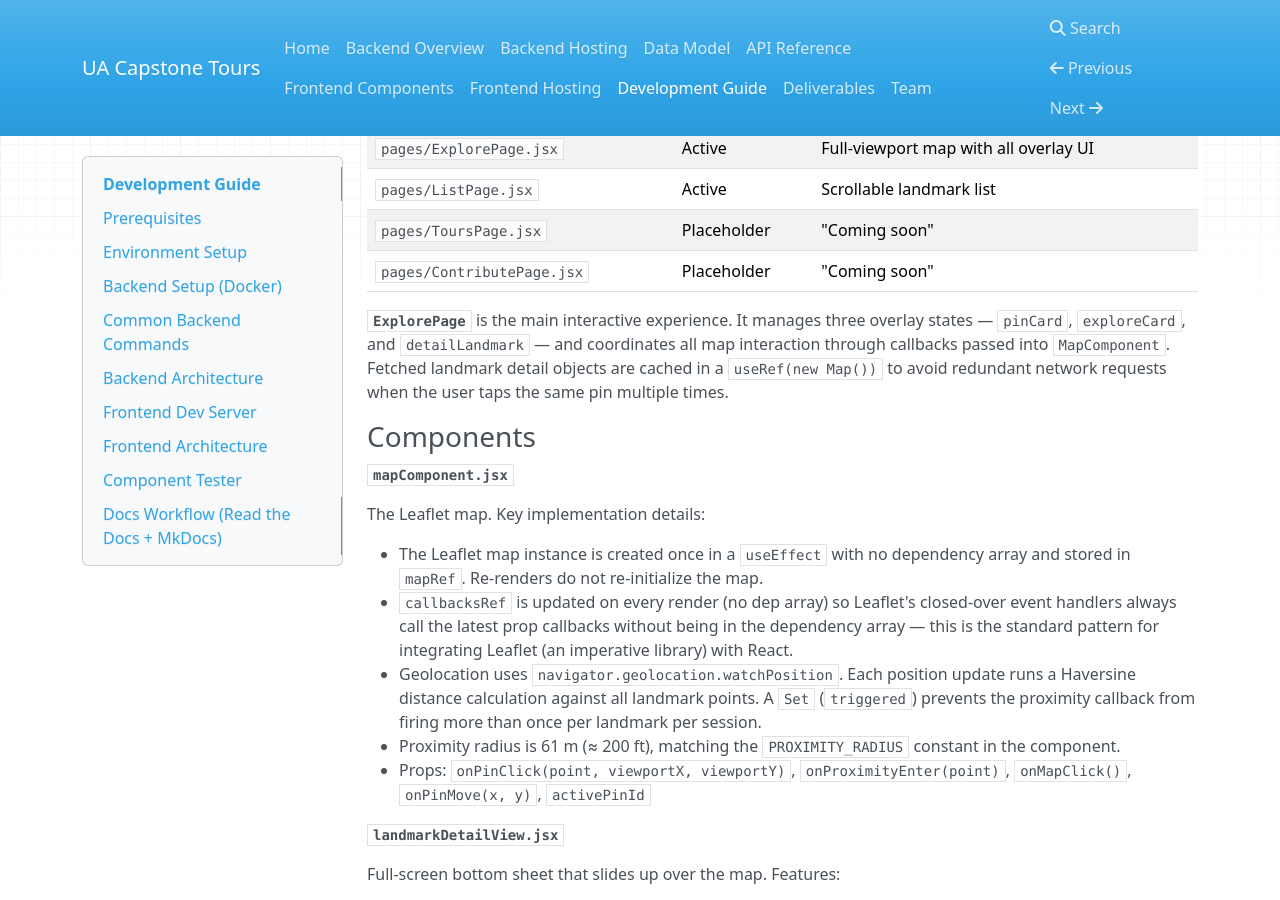
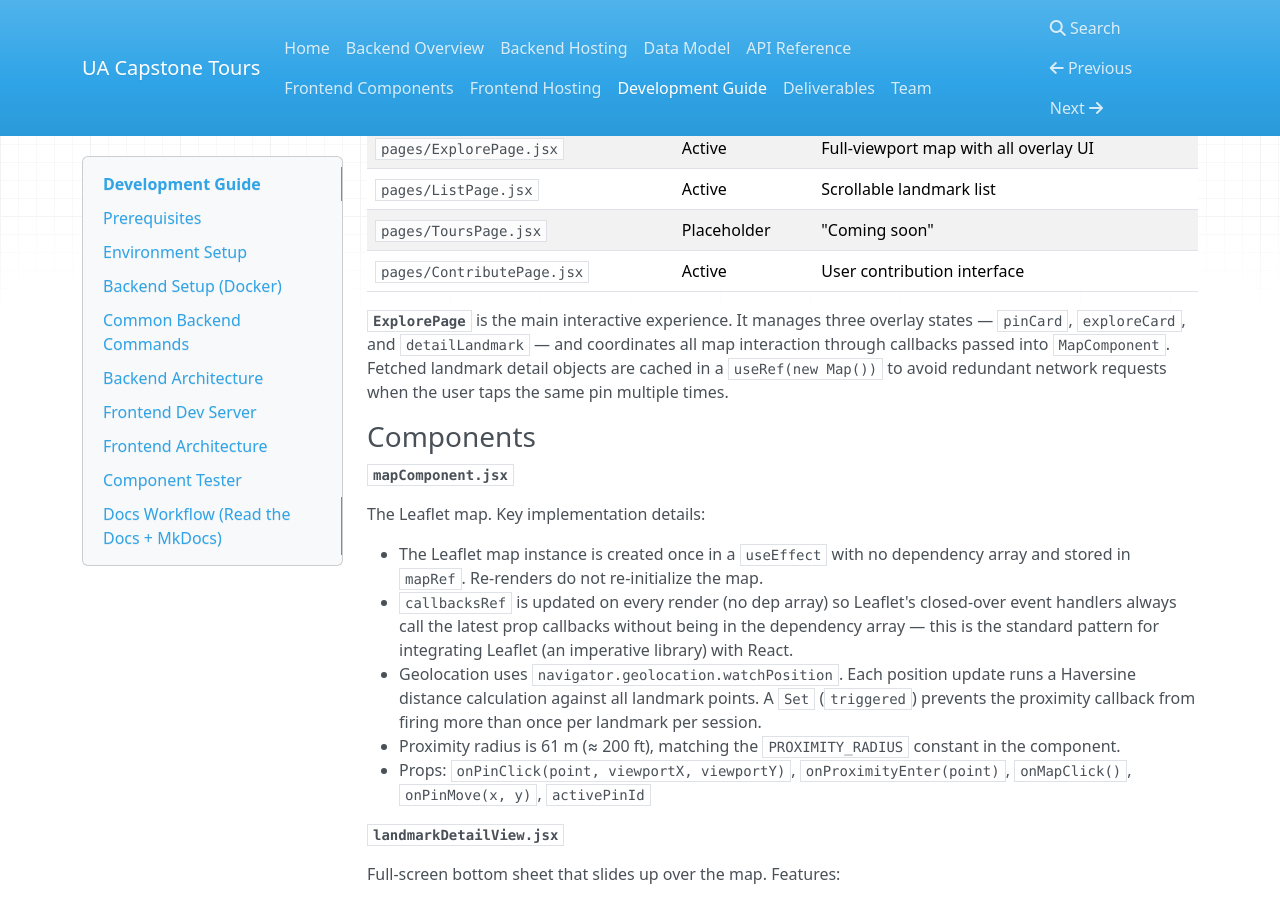
Before and after one commit to waltermink/ua-capstone-tours, an MkDocs documentation site: the page built from docs/development-guide.md, in a window 1280 px wide and 900 px high, scrolled down 5805 px. Built offline with MkDocs 1.6.1, drawn with Linux system fonts in a browser that asks for light colours; nearby versions of some CDN libraries.

Commit message:
minor change for correctness

```diff
--- a/docs/development-guide.md
+++ b/docs/development-guide.md
@@ -238,7 +238,7 @@ There is no URL-based router. `App.jsx` maintains an `activeTab` state string wi
 | `pages/ExplorePage.jsx` | Active | Full-viewport map with all overlay UI |
 | `pages/ListPage.jsx` | Active | Scrollable landmark list |
 | `pages/ToursPage.jsx` | Placeholder | "Coming soon" |
-| `pages/ContributePage.jsx` | Placeholder | "Coming soon" |
+| `pages/ContributePage.jsx` | Active | User contribution interface |
 
 **`ExplorePage`** is the main interactive experience. It manages three overlay states — `pinCard`, `exploreCard`, and `detailLandmark` — and coordinates all map interaction through callbacks passed into `MapComponent`. Fetched landmark detail objects are cached in a `useRef(new Map())` to avoid redundant network requests when the user taps the same pin multiple times.
 
```
